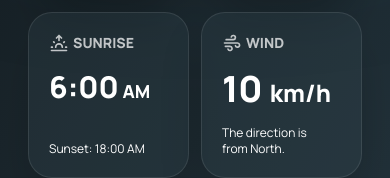
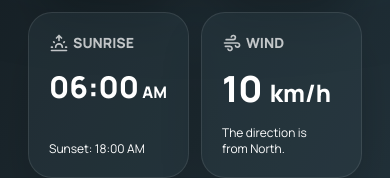
Before and after one commit to francoogilli/weather, a React (Vite) app: page / in a window 390 px wide. Shown: the part 1031-1209 px from the top of the page. Built offline with nearby package versions, Linux system fonts and the light colour scheme.

Commit message:
Fix am text in mobile devices

```diff
--- a/src/components/Details.jsx
+++ b/src/components/Details.jsx
@@ -20,7 +20,7 @@ const Details = ({sunrise, sunset, wind,winddir, pressure, snow, snowdepth}) =>
     <SectionContainer className={'py-0 pb-32 text-center grid grid-cols-2 md:grid-cols-2 lg:grid-cols-4 gap-3 font-semibold text-3xl sm:text-4xl text-white items-center justify-center'}>
       <div  className='flex flex-col gap-y-4 bg-[#3b545c38] items-start border border-[#ffffff19] shadow-2xl rounded-3xl px-5 sm:px-9 py-5 '>
         <p className='flex items-center font-extrabold gap-x-1 text-sm text-[#ffffffb9]'><Sunrise/>SUNRISE</p>
-        <p className='text-white font-extrabold text-3xl sm:text-5xl '>{formatTime(sunrise)}<span className='text-lg sm:text-3xl'> AM</span></p>
+        <p className='text-white font-extrabold text-3xl sm:text-5xl '>{formatTime(sunrise)}<span className='text-base sm:text-3xl'> AM</span></p>
         <p className='text-xs sm:text-sm font-normal text-white text-left pt-5'>Sunset: {formatTime(sunset)} AM</p>
       </div>
 
--- a/src/components/Search.jsx
+++ b/src/components/Search.jsx
@@ -29,7 +29,7 @@ const Search = () => {
     dew: 23,
     visibility: 7,
     feelslike: 23,
-    sunrise: "6:00",
+    sunrise: "06:00",
     sunset: "18:00",
     wind: 10,
     winddir:350,
```
